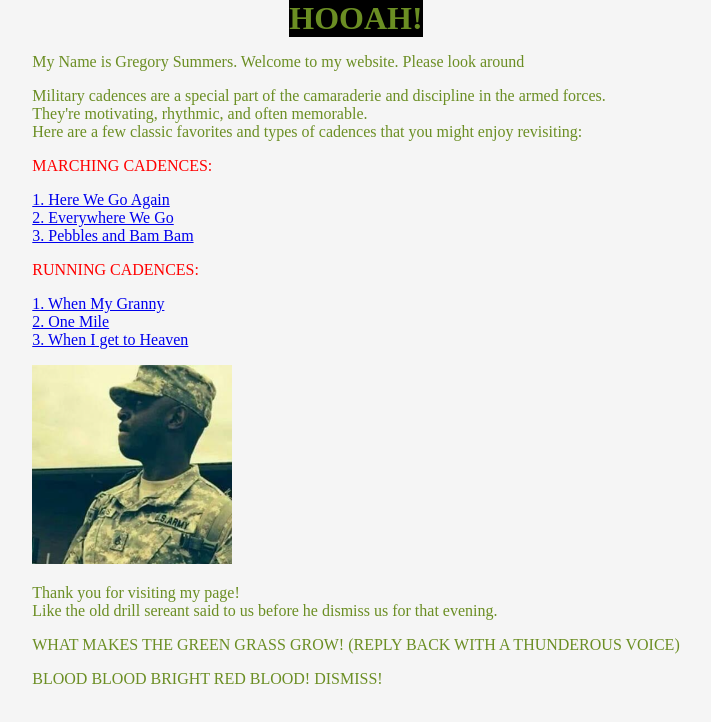
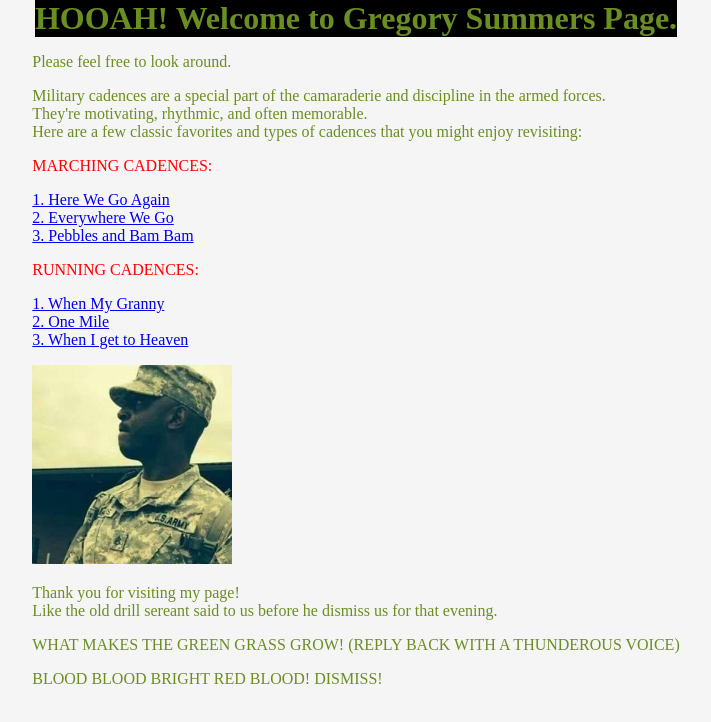
Before and after one commit to Phatlow22/website, a plain HTML site: page index.html in a window 1280 px wide. Shown: the whole page, without its empty margins (284-995 px from the left). Drawn offline with Linux system fonts and the light colour scheme.

Commit message:
Update index.html

```diff
--- a/index.html
+++ b/index.html
@@ -28,10 +28,9 @@
     </style>
 </head>
 <body>
-    <h1>HOOAH!</h1>
+    <h1>HOOAH! Welcome to Gregory Summers Page.</h1>
     <p>
-      My Name is Gregory Summers. Welcome to my website.
-      Please look around
+      Please feel free to look around.
     </p>
     <p>
         Military cadences are a special part of the camaraderie and discipline in the armed forces.<br>
```
